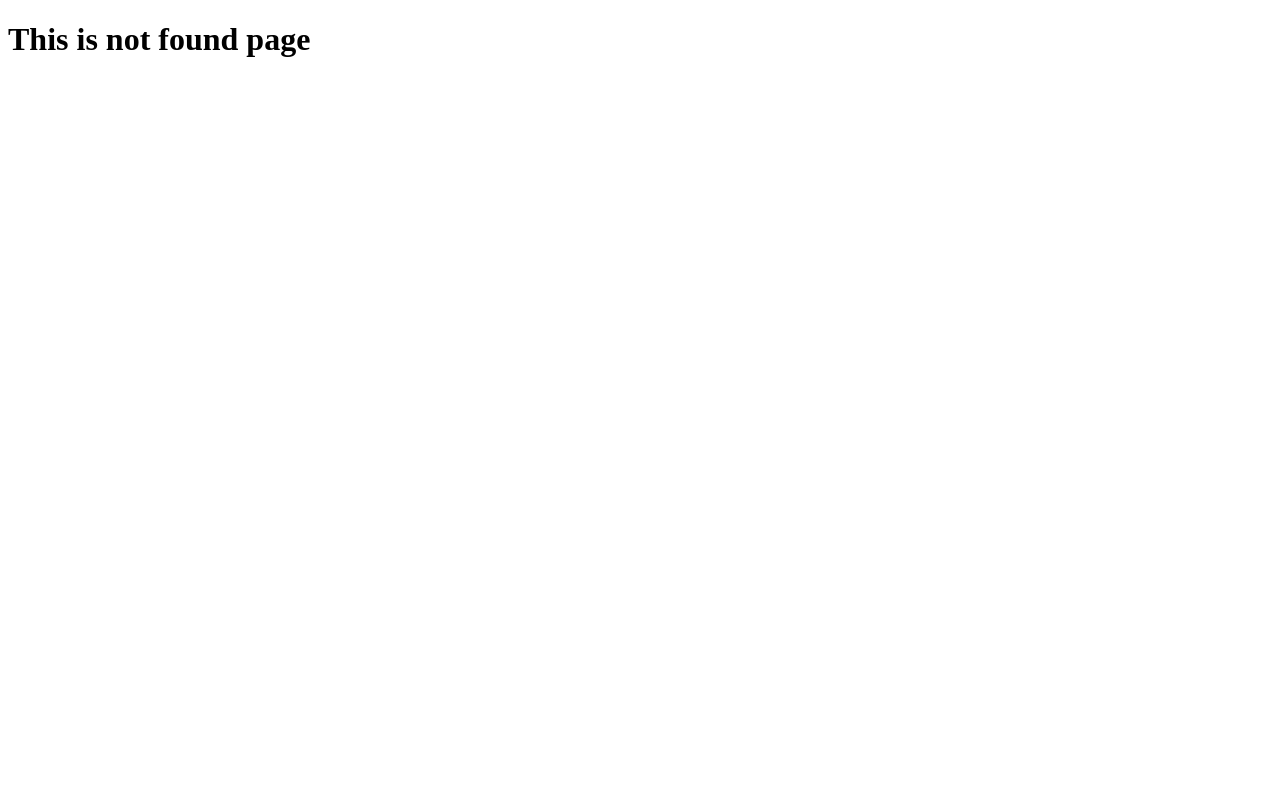
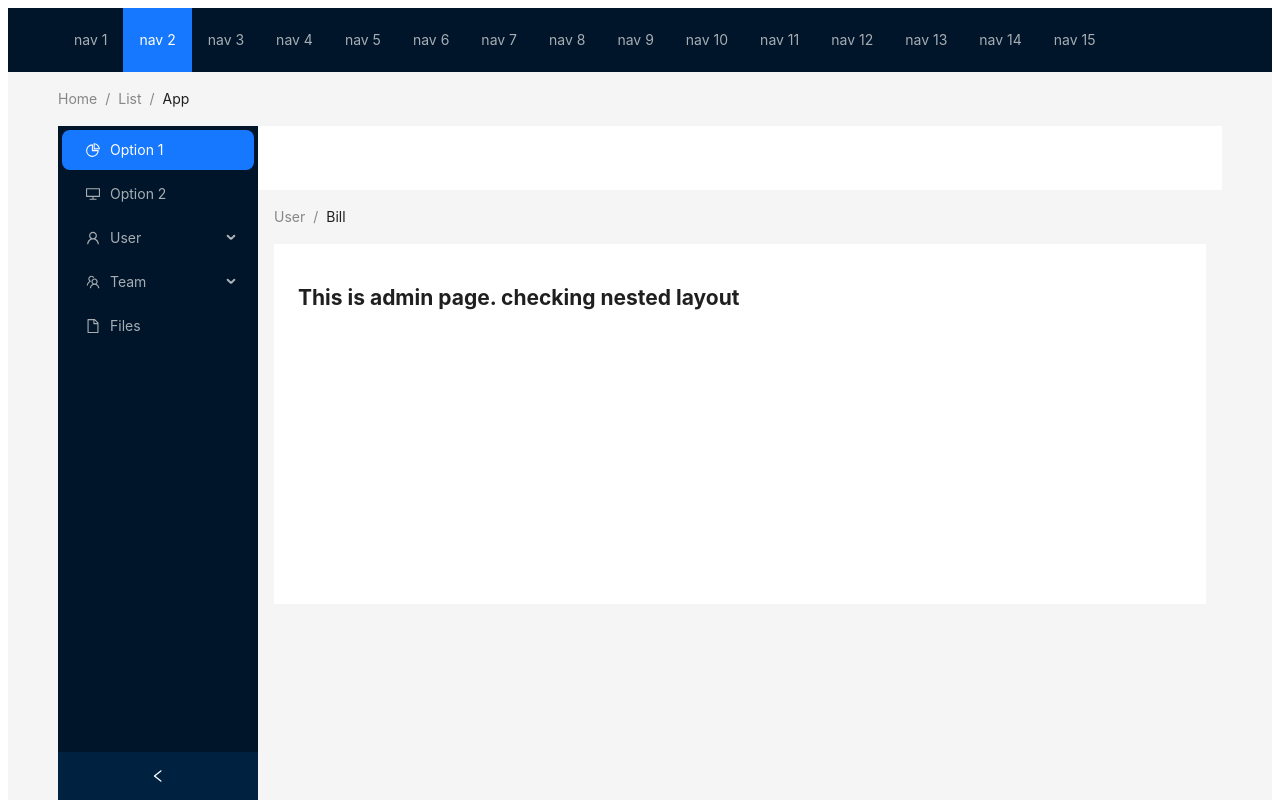
Before and after one commit to saadi001/exploring-nextjs, a Next.js app: page /admin in a window 1280 px wide. Before the commit this address had no page. Shown: the top 800 px of the page. Built offline with nearby package versions, Linux system fonts and the light colour scheme.

Commit message:
nested layout added

```diff
--- /dev/null
+++ b/components/layout/DashboardLayout.js
@@ -0,0 +1,87 @@
+import React, { useState } from 'react';
+import {
+  DesktopOutlined,
+  FileOutlined,
+  PieChartOutlined,
+  TeamOutlined,
+  UserOutlined,
+} from '@ant-design/icons';
+import { Breadcrumb, Layout, Menu, theme } from 'antd';
+const { Header, Content, Footer, Sider } = Layout;
+function getItem(label, key, icon, children) {
+  return {
+    key,
+    icon,
+    children,
+    label,
+  };
+}
+const items = [
+  getItem('Option 1', '1', <PieChartOutlined />),
+  getItem('Option 2', '2', <DesktopOutlined />),
+  getItem('User', 'sub1', <UserOutlined />, [
+    getItem('Tom', '3'),
+    getItem('Bill', '4'),
+    getItem('Alex', '5'),
+  ]),
+  getItem('Team', 'sub2', <TeamOutlined />, [getItem('Team 1', '6'), getItem('Team 2', '8')]),
+  getItem('Files', '9', <FileOutlined />),
+];
+
+const DashboardLayout = ({children}) => {
+  const [collapsed, setCollapsed] = useState(false);
+  const {
+    token: { colorBgContainer },
+  } = theme.useToken();
+  return (
+    <Layout
+      style={{
+        minHeight: '100vh',
+      }}
+    >
+      <Sider collapsible collapsed={collapsed} onCollapse={(value) => setCollapsed(value)}>
+        <div className="demo-logo-vertical" />
+        <Menu theme="dark" defaultSelectedKeys={['1']} mode="inline" items={items} />
+      </Sider>
+      <Layout>
+        <Header
+          style={{
+            padding: 0,
+            background: colorBgContainer,
+          }}
+        />
+        <Content
+          style={{
+            margin: '0 16px',
+          }}
+        >
+          <Breadcrumb
+            style={{
+              margin: '16px 0',
+            }}
+          >
+            <Breadcrumb.Item>User</Breadcrumb.Item>
+            <Breadcrumb.Item>Bill</Breadcrumb.Item>
+          </Breadcrumb>
+          <div
+            style={{
+              padding: 24,
+              minHeight: 360,
+              background: colorBgContainer,
+            }}
+          >
+            {children}
+          </div>
+        </Content>
+        <Footer
+          style={{
+            textAlign: 'center',
+          }}
+        >
+          Ant Design ©2023 Created by Ant UED
+        </Footer>
+      </Layout>
+    </Layout>
+  );
+};
+export default DashboardLayout;
--- /dev/null
+++ b/src/pages/admin.js
@@ -0,0 +1,23 @@
+import React from 'react';
+import RootLayout from '../../components/layout/rootLayout';
+import DashboardLayout from '../../components/layout/DashboardLayout';
+
+const adminPage = () => {
+    return (
+        <div>
+            <h2>This is admin page. checking nested layout</h2>
+        </div>
+    );
+};
+
+export default adminPage;
+
+adminPage.getLayout = function getLayout(page){
+    return (
+        <RootLayout>
+            <DashboardLayout>
+                {page}
+            </DashboardLayout>
+        </RootLayout>
+    )
+}
```
Also changed, not shown: src/pages/dashboard.js (added, +20 -0 lines).
